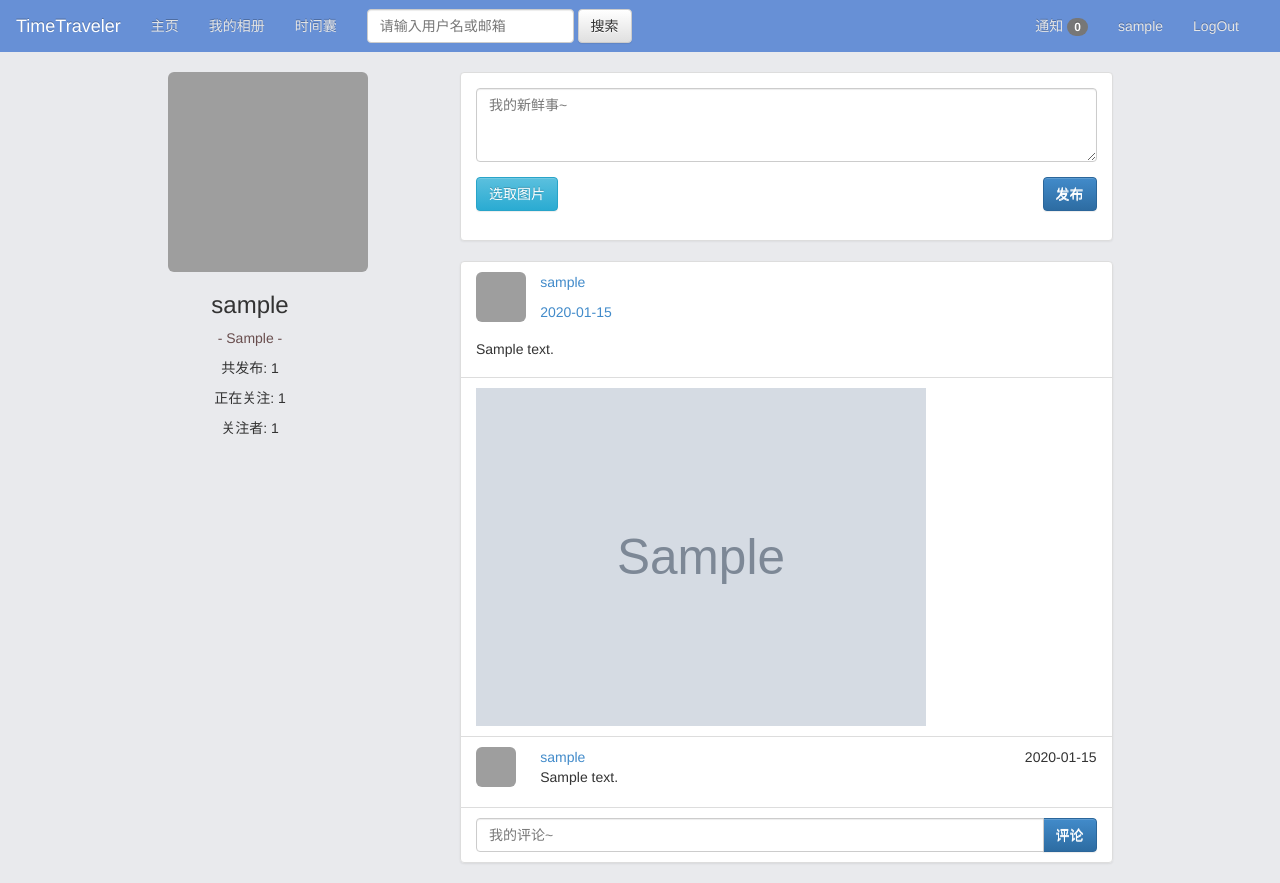
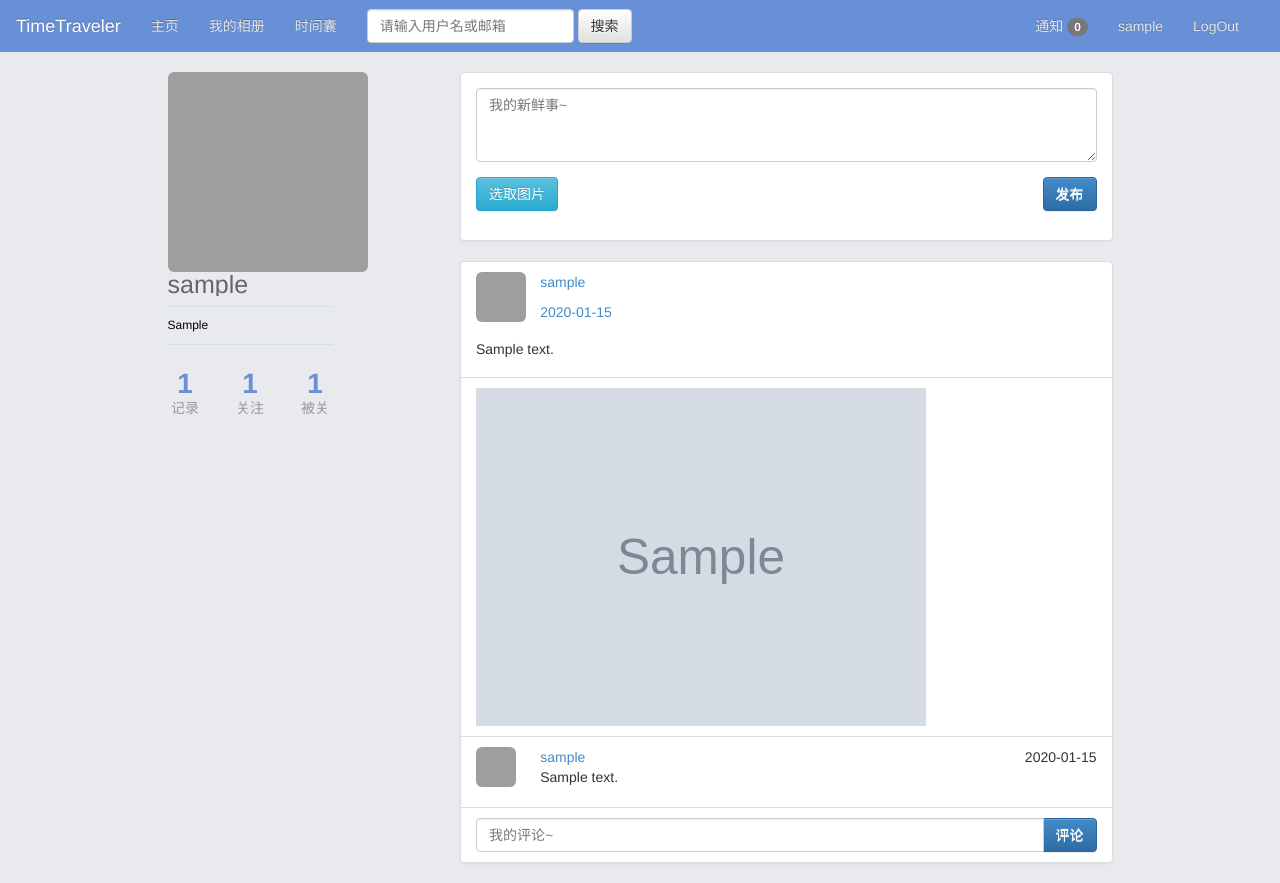
Before and after one commit to wangxiaoying/TimeTraveler, a Django app: page /event/myspace in a window 1280 px wide. Run offline with Django 3.2, Linux system fonts and the light colour scheme; a user stored in the database is signed in; tables that the repository leaves empty hold one stand-in row (values such as "Sample post"); grey boxes marked "Sample" are stand-in pictures; some libraries are stand-ins or nearby versions; grey boxes are pictures that could not be loaded.

Commit message:
change portrait ui to github style

```diff
--- a/timetraveler/media/resources/css/base.css
+++ b/timetraveler/media/resources/css/base.css
@@ -22,3 +22,7 @@
 body {
 	background-color: #e9eaed;
 }
+
+.text-muted {
+	color: #999;
+}
--- a/timetraveler/media/resources/css/myspace.css
+++ b/timetraveler/media/resources/css/myspace.css
@@ -29,7 +29,8 @@ input[readonly] {
 }
 
 .signature-style {
-  color: #694E4E;
+  color: #000000;
+  font-size: 12px;
 }
 
 hr {
@@ -38,3 +39,37 @@ hr {
   border: 0;
   border-top: 1px solid #eee;
 }
+
+.mcard-hr {
+  margin-top: 0px;
+  margin-bottom: 10px;
+  border: 0;
+  border-top: 1px solid #D4E0EF;
+}
+
+.mcard-name {
+  display: block;
+  overflow: hidden;
+  width: 100%;
+  font-size: 25px;
+  font-style: normal;
+  font-weight: 300;
+  line-height: 24px;
+  color: #666;
+  text-overflow: ellipsis;
+}
+
+.mcard-board {
+  margin-bottom: 10px;
+  padding-top: 15px;
+  padding-bottom: 15px;
+  text-align: center;
+}
+
+.mcard-count {
+  display: block;
+  font-size: 28px;
+  color: #6790D6;
+  font-weight: bold;
+  line-height: 1;
+}
--- a/timetraveler/media/resources/js/myspace.js
+++ b/timetraveler/media/resources/js/myspace.js
@@ -51,4 +51,5 @@ $(document).ready( function() {
 			do_comment(event_id);
 		}
 	})
+
 });
--- a/timetraveler/template/myspace.html
+++ b/timetraveler/template/myspace.html
@@ -10,22 +10,35 @@
 
 {% block content %}
 <div class="row">
-	<div class="col-md-2 col-md-offset-1" align="center">
-		<div data-toggle="modal" data-target="#upload-portrait">
+	<div class="col-md-2 col-md-offset-1">
+		<div data-toggle="modal" data-target="#upload-portrait" data-tooltip="tooltip" title="点击更换图片" style="cursor: pointer;">
 			{% if profile.portrait %}
-			<img height="200" width="200" src="/media/{{ profile.portrait.url }}" alt="..." class="img-rounded"/>
+			<img height="200" width="200" src="/media/{{ profile.portrait.url }}" alt="..." class="img-rounded">
 			{% else %}
-			<img  height="200" width="200" src="/media/photos/portrait/avatar.jpg" alt="..." class="img-rounded"/>
+			<img  height="200" width="200" src="/media/photos/portrait/avatar.jpg" alt="..." class="img-rounded">
 			{% endif %}
 		</div>
-		<div class="caption" style="text-align:center">
-			<h3>{{ user.username }}</h3>
+		<div class="caption">
+			<p class="mcard-name">{{ user.username }}</p>
+			<hr class="mcard-hr">
 			{% if profile.signature != "" %}
-			<p class="signature-style">- {{ profile.signature }} -</p>
+			<p class="signature-style">{{ profile.signature }}</p>
 			{% endif %}
-			<p>共发布: {{ my_events|length }}</p>
-			<p>正在关注: {{ heros|length }}</p>
-			<p>关注者: {{ fans|length }}</p>
+			<hr class="mcard-hr">
+			<div class="row mcard-board">
+				<div class="col-md-4">
+					<strong class="mcard-count">{{ my_events|length }}</strong>
+					<span class="text-muted">记录</span>
+				</div>
+				<div class="col-md-4">
+					<strong class="mcard-count">{{ heros|length }}</strong>
+					<span class="text-muted">关注</span>
+				</div>
+				<div class="col-md-4">
+					<strong class="mcard-count">{{ fans|length }}</strong>
+					<span class="text-muted">被关</span>
+				</div>
+			</div>
 		</div>
 	</div>
 	<div class="col-md-7 col-md-offset-1">
```
Also changed, not shown: timetraveler/media/resources/css/images/ui-bg_diagonals-thick_18_b81900_40x40.png (added), timetraveler/media/resources/css/images/ui-bg_diagonals-thick_20_666666_40x40.png (added), timetraveler/media/resources/css/images/ui-bg_flat_10_000000_40x100.png (added), timetraveler/media/resources/css/images/ui-bg_glass_100_f6f6f6_1x400.png (added), timetraveler/media/resources/css/images/ui-bg_glass_100_fdf5ce_1x400.png (added), timetraveler/media/resources/css/images/ui-bg_glass_65_ffffff_1x400.png (added), timetraveler/media/resources/css/images/ui-bg_gloss-wave_35_f6a828_500x100.png (added), timetraveler/media/resources/css/images/ui-bg_highlight-soft_100_eeeeee_1x100.png (added), timetraveler/media/resources/css/images/ui-bg_highlight-soft_75_ffe45c_1x100.png (added), timetraveler/media/resources/css/images/ui-icons_222222_256x240.png (added), timetraveler/media/resources/css/images/ui-icons_228ef1_256x240.png (added), timetraveler/media/resources/css/images/ui-icons_ef8c08_256x240.png (added), timetraveler/media/resources/css/images/ui-icons_ffd27a_256x240.png (added), timetraveler/media/resources/css/images/ui-icons_ffffff_256x240.png (added), 2 other files.
